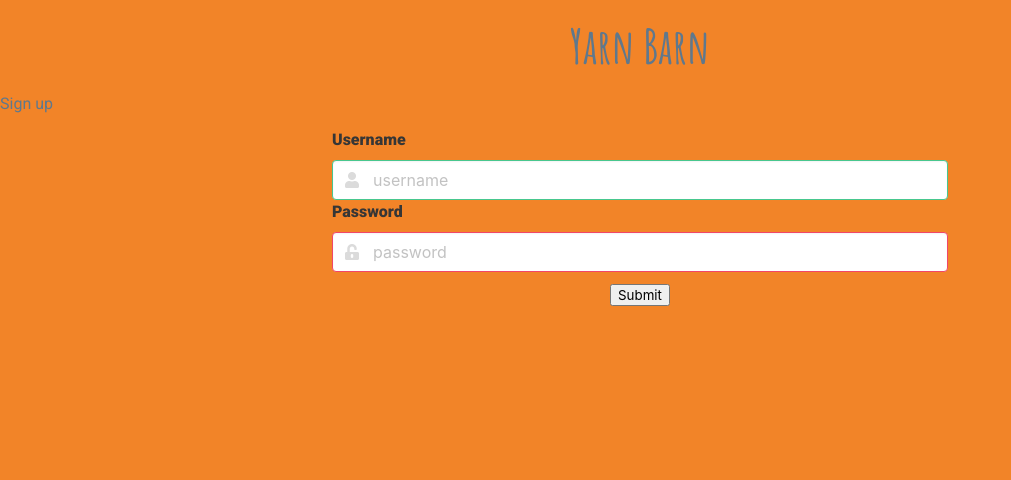
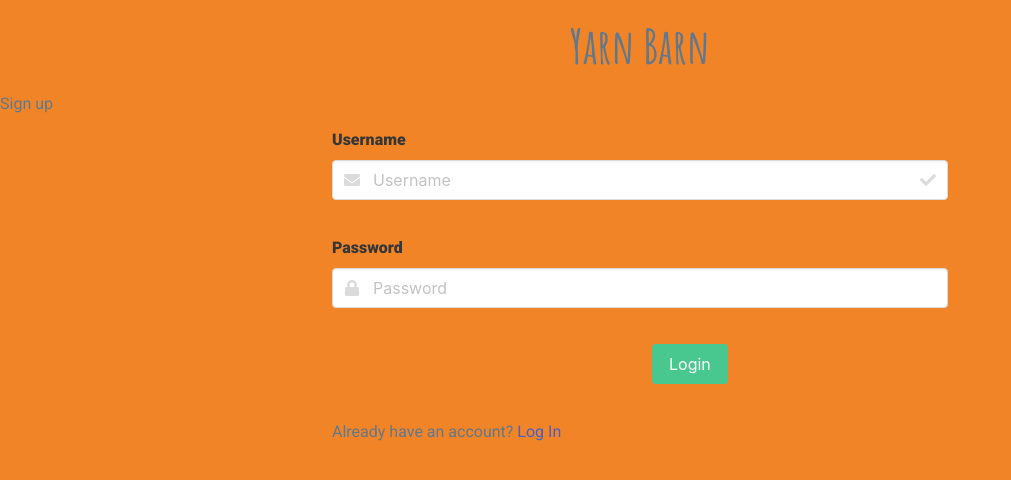
Before and after one commit to Code-Institute-Submissions/Spannakin-yarn-barn, a Flask app: page /register in a window 1280 px wide. Shown: the part 56-536 px from the top of the page, without its empty margins (0-1011 px from the left). Run offline with Flask 2, Linux system fonts and the light colour scheme; some libraries are stand-ins or nearby versions.

Commit message:
ADD jinja template used for form element and additional navigation added

```diff
--- a/templates/pages/register.html
+++ b/templates/pages/register.html
@@ -5,32 +5,11 @@
 <h1>Yarn Barn</h1>
 <h2 class="is-centered" id="signup-text">Sign up</h3>
   <!--Registration form-->
-  <form method="POST" action="{{ url_for('register') }}">
-    <!--username field-->
-    <div class="field column is-half is-offset-one-quarter">
-      <label class="label" for="username">Username</label>
-      <div class="control has-icons-left has-icons-right">
-        <input id="username" name="username" type="text" placeholder="username" minlength="5" maxlength="15"
-          pattern="^[a-zA-Z0-9]{5,15}$" class="input is-success validate" required>
-        <span class="icon is-small is-left">
-          <i class="fas fa-user"></i>
-        </span>
-      </div>
-      <!--password field-->
-      <div class="field">
-        <label class="label" for="password"> Password</label>
-        <div class="control has-icons-left has-icons-right">
-          <input id="password" name="password" type="password" placeholder="password" minlength="5" maxlength="15"
-            pattern="^[a-zA-Z0-9]{5,15}$" class="input is-danger validate" required>
-          <span class="icon is-small is-left">
-            <i class="fas fa-unlock-alt"></i>
-          </span>
-        </div>
-      </div>
-      <!--submit button-->
-      <div class="field is-grouped is-grouped-centered">
-        <input type="submit"></input>
-      </div>
-  </form>
-
-  {% endblock %}
+  {% include 'components/forms/auth.html'%}
+  <div class="column is-half is-offset-one-quarter">
+    <p class="is-centered">
+        Already have an account?
+        <a href="{{ url_for('login') }}">Log In</a>
+    </p>
+  </div>
+{% endblock %}
```
